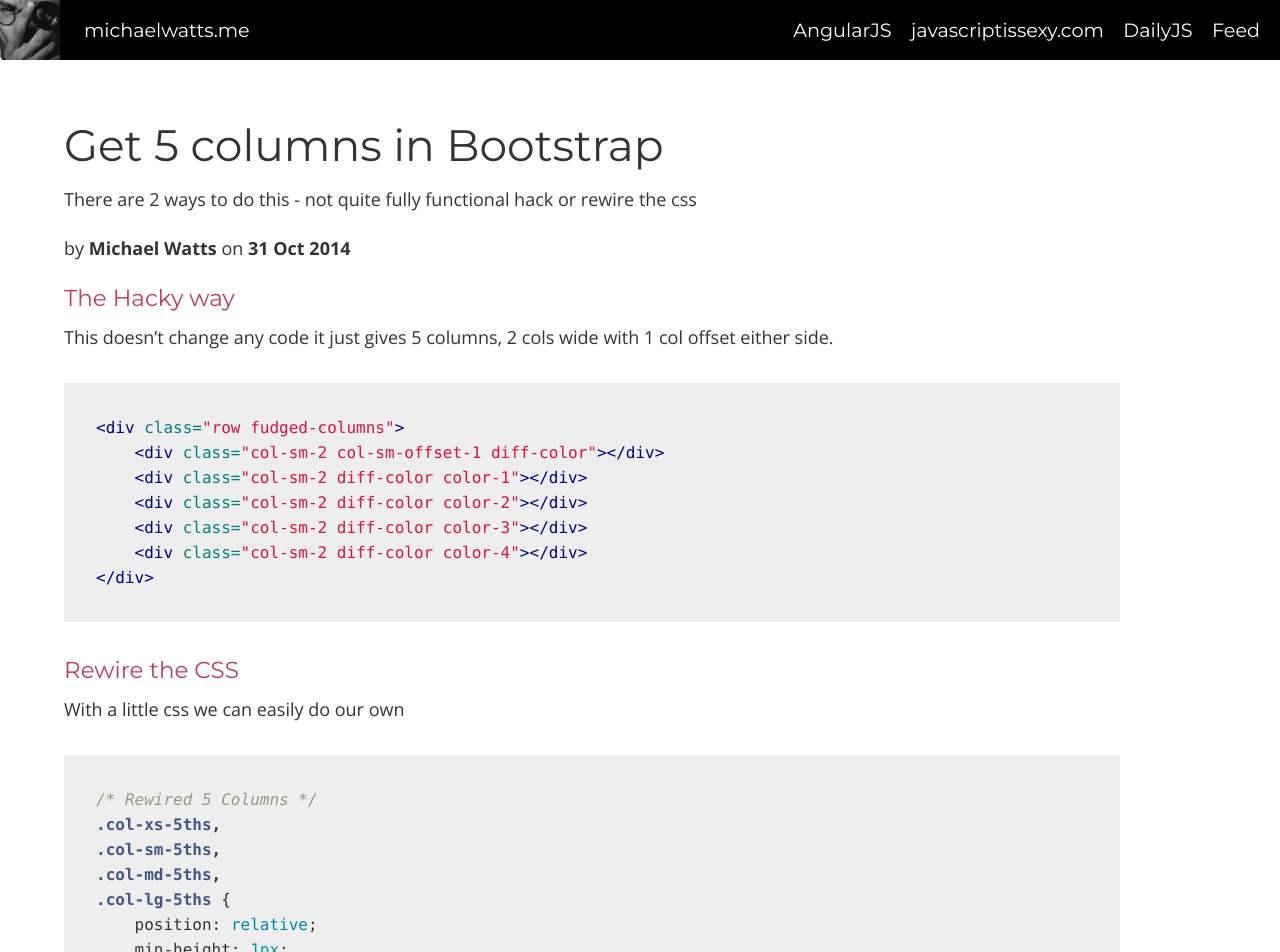
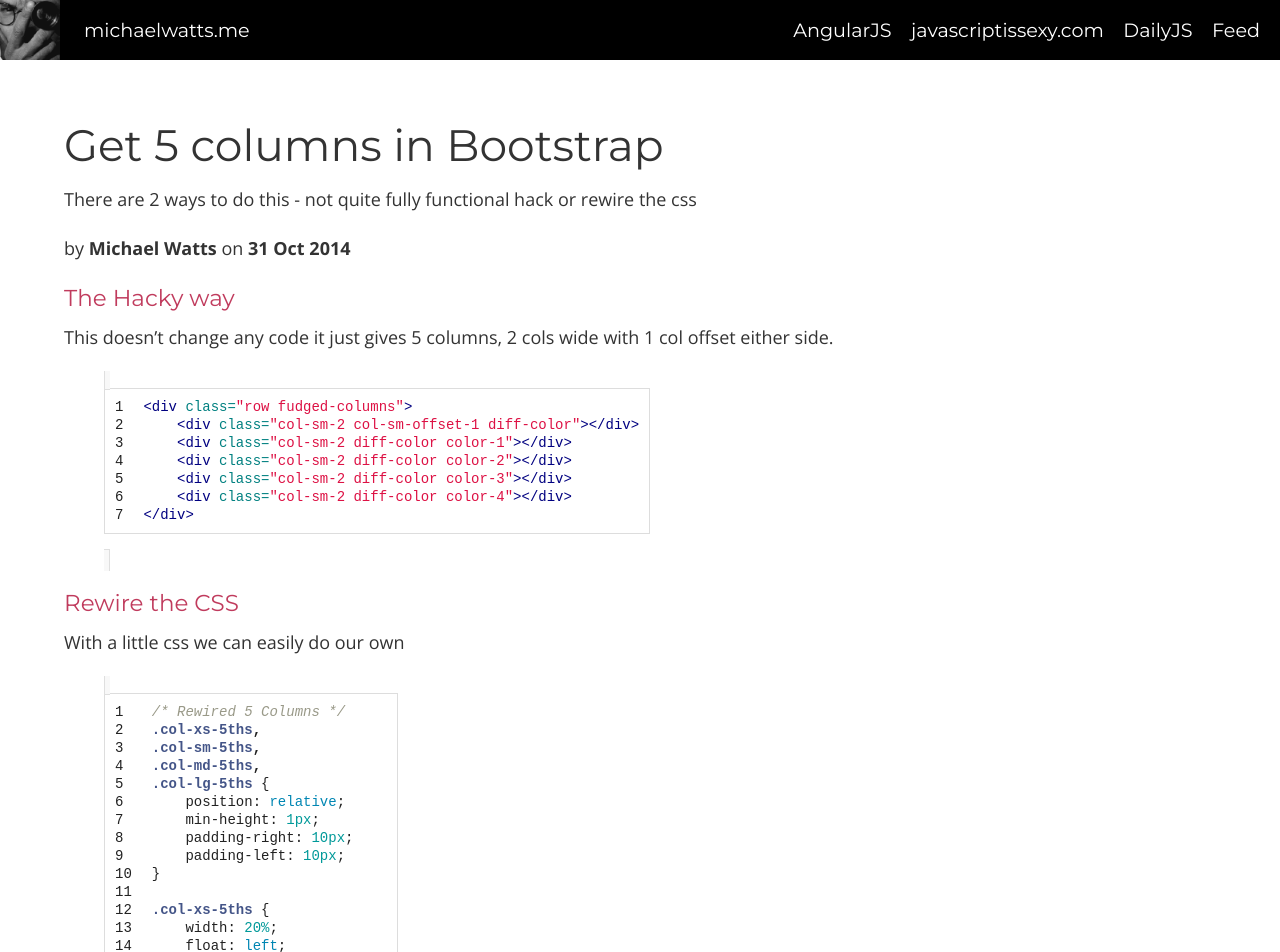
Before and after one commit to mj-watts/michaelwatts.me-website, a Jekyll site: the page built from _posts/2014-10-31-bootstrap-5-columns.markdown, in a window 1280 px wide. Shown: the top 952 px of the page. Built offline with Jekyll 4.4.1, drawn with Linux system fonts in a browser that asks for light colours; nearby versions of some CDN libraries; comment, search, counter and statistics services are not loaded; some of the changed text lies outside the part shown.

Commit message:
Updated so linenos are tables

```diff
--- a/_posts/2014-10-31-angular-js-watch-between-controllers.markdown
+++ b/_posts/2014-10-31-angular-js-watch-between-controllers.markdown
@@ -8,7 +8,7 @@
 comments: true
 ---
 
-{% highlight javascript %}
+{% highlight js linenos=table %}
   var myApp = angular.module('myApp',[]);
 
   myApp.service('myService', function() {
--- a/_posts/2014-10-31-bootstrap-5-columns.markdown
+++ b/_posts/2014-10-31-bootstrap-5-columns.markdown
@@ -13,7 +13,7 @@
 
 This doesn't change any code it just gives 5 columns, 2 cols wide with 1 col offset either side.
 
-{% highlight html %}
+{% highlight html linenos=table %}
 
 <div class="row fudged-columns">
     <div class="col-sm-2 col-sm-offset-1 diff-color"></div>
@@ -30,7 +30,7 @@
 
 With a little css we can easily do our own
 
-{% highlight css %}
+{% highlight css linenos=table %}
 
 /* Rewired 5 Columns */
 .col-xs-5ths,
--- a/assets/css/app.css
+++ b/assets/css/app.css
@@ -850,42 +850,52 @@
   padding: 0 6.5rem !important; }
 
 /* line 740, ../app.scss */
-.highlight {
-  margin: 2em 0; }
-  /* line 743, ../app.scss */
-  .highlight span {
-    line-height: 25px; }
-    /* line 746, ../app.scss */
-    .highlight span .lineno {
+.highlighttable {
+  margin: 2em 0;
+  width: 100%; }
+  /* line 744, ../app.scss */
+  .highlighttable .linenos {
+    text-align: right;
+    width: 50px;
+    padding-right: 0; }
+  /* line 750, ../app.scss */
+  .highlighttable .code {
+    padding-left: 1px; }
+  /* line 754, ../app.scss */
+  .highlighttable span {
+    line-height: 1; }
+    /* line 757, ../app.scss */
+    .highlighttable span .lineno {
       background: #E6E6E6;
       padding: 4px 0.4em;
       color: #AAA; }
-  /* line 753, ../app.scss */
-  .highlight pre {
+  /* line 764, ../app.scss */
+  .highlighttable pre {
     overflow-y: hidden;
     padding: 2em;
     background: #EEE; }
-    /* line 758, ../app.scss */
-    .highlight pre code {
+    /* line 769, ../app.scss */
+    .highlighttable pre code {
       border: none;
       background-color: transparent;
-      padding: 0; }
+      padding: 0;
+      line-height: 1; }
 
-/* line 767, ../app.scss */
+/* line 779, ../app.scss */
 ::-webkit-scrollbar {
   width: 4px;
   height: 6px; }
 
-/* line 771, ../app.scss */
+/* line 783, ../app.scss */
 ::-webkit-scrollbar-track {
   border-radius: 10px;
   -webkit-box-shadow: inset 0 0 6px rgba(0, 0, 0, 0.3); }
 
-/* line 775, ../app.scss */
+/* line 787, ../app.scss */
 ::-webkit-scrollbar-thumb {
   background: rgba(0, 0, 0, 0.5);
   border-radius: 0px; }
 
-/* line 779, ../app.scss */
+/* line 791, ../app.scss */
 ::-webkit-scrollbar-thumb:window-inactive {
   background: rgba(0, 0, 0, 0.2); }
```
Also changed, not shown: _sass/app.scss (+14 -2 lines), _sass/_syntax-highlighting.scss (line endings or trailing spaces), 1 other file.
